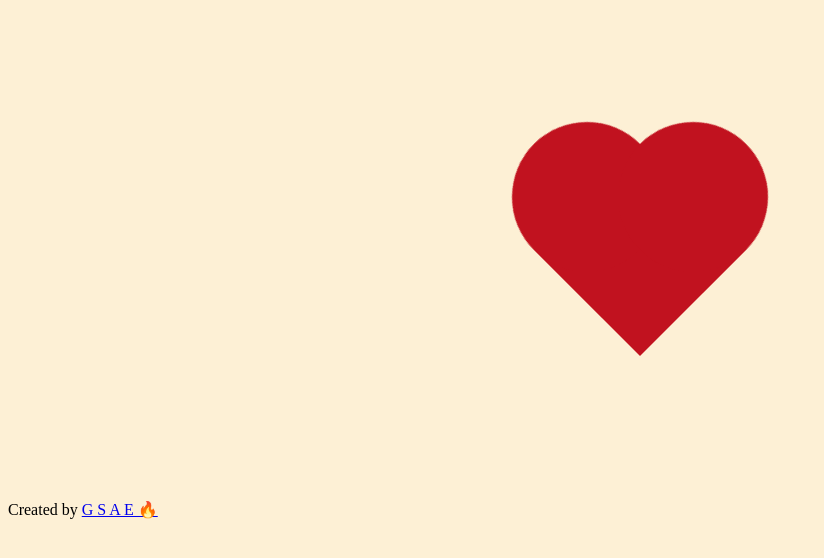
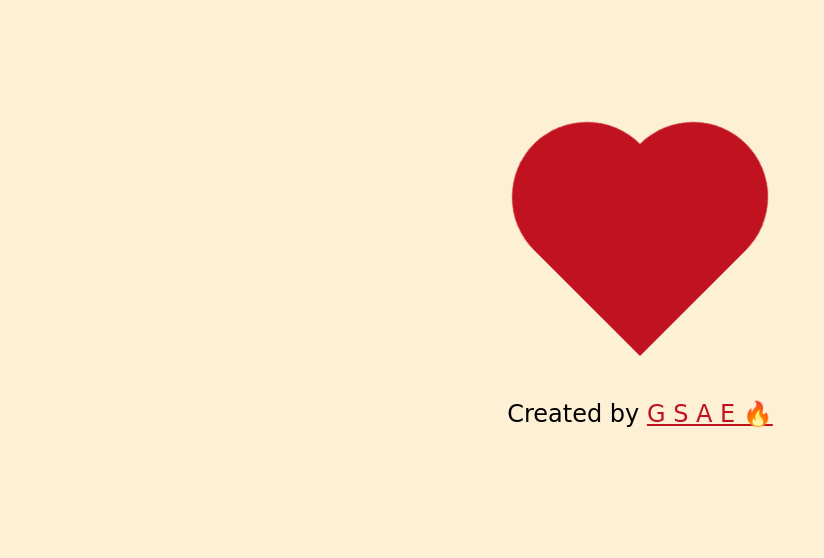
Before and after one commit to SaiAmareswar/heart-beat, a plain HTML site: page index.html in a window 1280 px wide. Shown: the whole page, without its empty margins (0-824 px from the left). Drawn offline with Linux system fonts and the light colour scheme.

Commit message:
Heart Beat

```diff
--- a/style.css
+++ b/style.css
@@ -6,6 +6,7 @@ body {
   height: 100px;
   width: 100px;
   margin: 200px auto;
+  margin-bottom: 100px;
   top: 0;
   transform: rotate(-45deg);
   animation: beat 1s infinite alternate;
@@ -35,3 +36,11 @@ body {
     transform: scale(1.5) rotate(-45deg);
   }
 }
+.create{
+  text-align: center;
+  font-size: 24px;
+  font-family: cursive;
+}
+.create span a{
+  color: #c1121f;
+}
```
